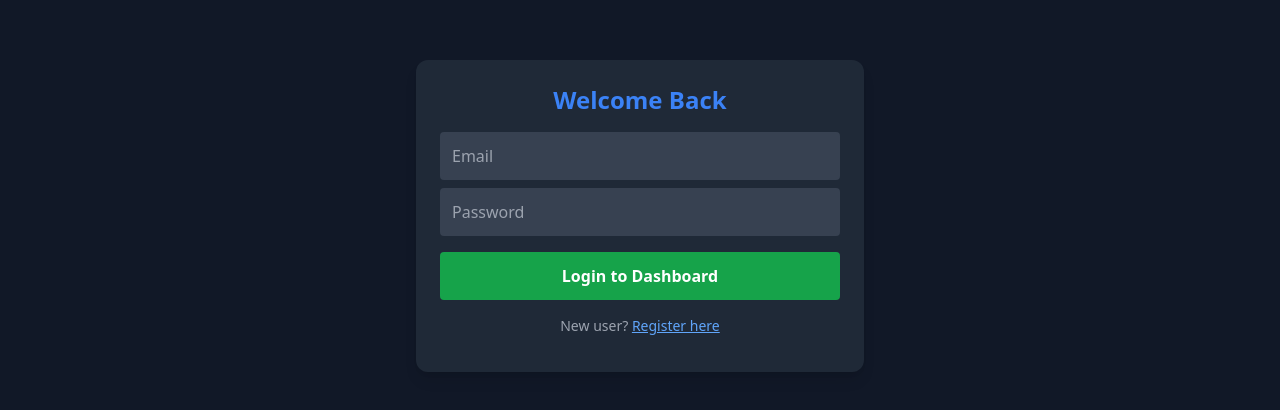
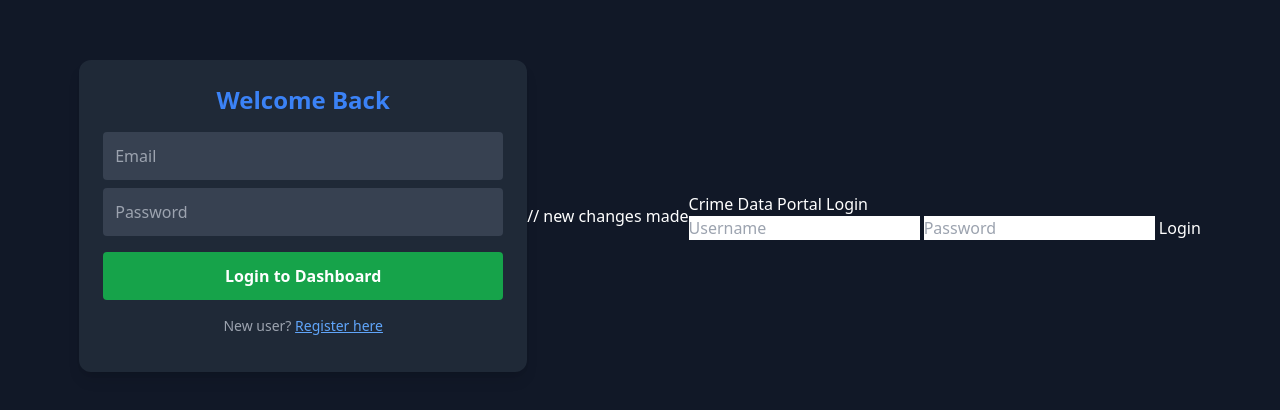
Before and after one commit to Aastha-debug/safety-watch, a plain HTML site: page login.html in a window 1280 px wide. Shown: the part 184-594 px from the top of the page. Drawn offline with nearby package versions, Linux system fonts and the light colour scheme.

Commit message:
changes made

```diff
--- a/login.html
+++ b/login.html
@@ -16,6 +16,15 @@
     <p class="mt-4 text-sm text-center text-gray-400">New user? <a href="register.html" class="text-blue-400 underline">Register here</a></p>
     <p id="msg" class="mt-3 text-sm text-center text-red-400"></p>
   </div>
+
+  // new changes made
+  <div class="login-container">
+    <h2>Crime Data Portal Login</h2>
+    <input type="text" id="username" placeholder="Username">
+    <input type="password" id="password" placeholder="Password">
+    <button onclick="handleLogin()">Login</button>
+    <p id="error-message" style="color:red;"></p>
+</div>
 
 <script>
 // USE THE SAME CONFIG AS YOUR OTHER FILES
@@ -44,5 +53,29 @@ document.getElementById('loginBtn').addEventListener('click', async () => {
   }
 });
 </script>
+
+<script>
+function handleLogin() {
+    // 1. Get the values from the input boxes
+    const user = document.getElementById('username').value;
+    const pass = document.getElementById('password').value;
+    const errorDisplay = document.getElementById('error-message');
+
+    // 2. Simple Validation (You can change "admin" to whatever you like)
+    if (user === "admin" && pass === "12345") {
+
+        // 3. THE CRITICAL PART: Save the login status in the browser
+        // This 'isLoggedIn' key is what index.html looks for.
+        localStorage.setItem("isLoggedIn", "true");
+
+        // 4. Send the user to the dashboard
+        window.location.href = "index.html";
+
+    } else {
+        // Show an error if credentials are wrong
+        errorDisplay.innerText = "Invalid Username or Password!";
+    }
+}
+</script>
 </body>
 </html>
```
